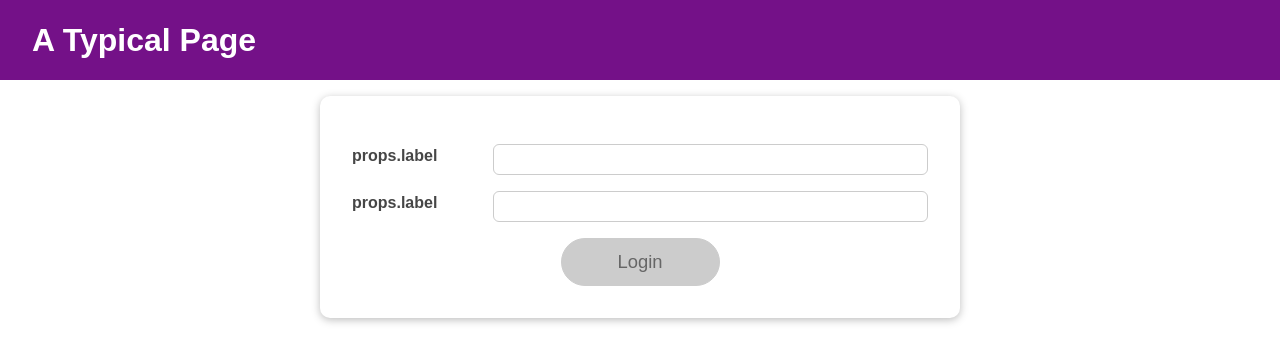
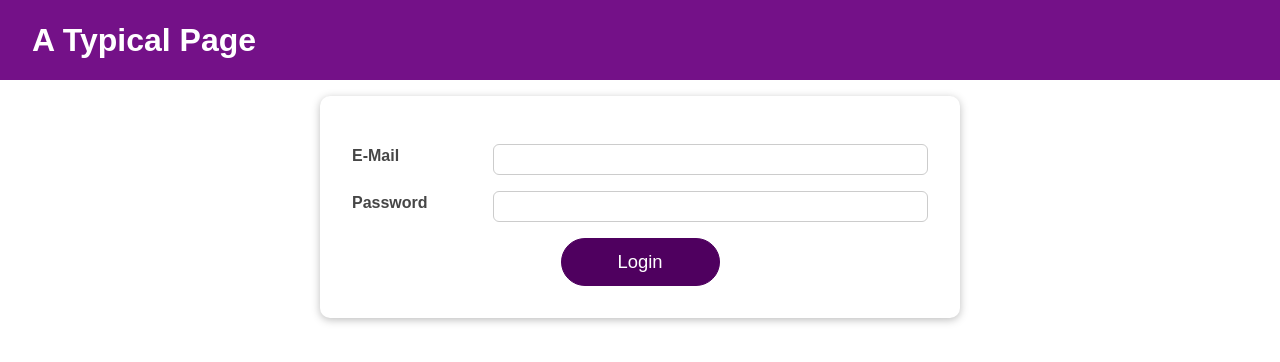
Before and after one commit to RailMazgutov/react-course, a React (Create React App) app in the folder login/: page / in a window 1280 px wide. Shown: the top 362 px of the page. Built offline with nearby package versions, Linux system fonts and the light colour scheme.

Commit message:
feat login: imperative handle

```diff
--- a/login/src/components/Login/Login.js
+++ b/login/src/components/Login/Login.js
@@ -1,6 +1,6 @@
 import styles from './Login.module.css';
 
-import {useContext, useEffect, useReducer, useState} from 'react';
+import {useContext, useEffect, useReducer, useState, useRef} from 'react';
 
 import Card from '../UI/Card/Card';
 import Button from '../UI/Button/Button';
@@ -37,6 +37,9 @@ const Login = (props) => {
     const [emailState, dispatchEmail] = useReducer(emailReducer, {value: '', isValid: null});
     const [passwordState, dispatchPassword] = useReducer(passwordReducer, {value: '', isValid: null});
 
+    const emailRef = useRef();
+    const passwordRef = useRef();
+
     const {isValid: emailIsValid} = emailState;
     const {isValid: passwordIsValid} = passwordState;
 
@@ -65,13 +68,20 @@ const Login = (props) => {
 
     const submitHandler = (event) => {
         event.preventDefault();
-        ctx.onLogin(emailState.value, passwordState.value);
+        if (formIsValid) {
+            ctx.onLogin(emailState.value, passwordState.value);
+        } else if (!emailIsValid) {
+            emailRef.current.focus();
+        } else {
+            passwordRef.current.focus();
+        }
     };
 
     return (
         <Card className={styles.login}>
             <form onSubmit={submitHandler}>
                 <Input
+                    ref={emailRef}
                     id="email"
                     label="E-Mail"
                     type="email"
@@ -80,6 +90,7 @@ const Login = (props) => {
                     onChange={emailChangeHandler}
                     onBlur={validateEmailHandler}/>
                 <Input
+                    ref={passwordRef}
                     id="password"
                     label="Password"
                     type="password"
@@ -88,7 +99,7 @@ const Login = (props) => {
                     onChange={passwordChangeHandler}
                     onBlur={validatePasswordHandler}/>
                 <div className={styles.actions}>
-                    <Button type="submit" className={styles.btn} disabled={!formIsValid}>
+                    <Button type="submit" className={styles.btn}>
                         Login
                     </Button>
                 </div>
--- a/login/src/components/UI/Input/Input.js
+++ b/login/src/components/UI/Input/Input.js
@@ -1,14 +1,28 @@
 import classes from './Input.module.css'
 
-const Input = (props) => {
+import React, {useRef, useImperativeHandle} from 'react';
+
+const Input = React.forwardRef((props, ref) => {
+    const inputRef = useRef();
+    const activate = () => {
+        inputRef.current.focus();
+    };
+
+    useImperativeHandle(ref, () => {
+        return {
+            focus: activate
+        };
+    });
+
     return (
         <div
             className={`${classes.control} ${
                 props.isValid === false ? classes.invalid : ''
             }`}
         >
-            <label htmlFor={props.id}>props.label</label>
+            <label htmlFor={props.id}>{props.label}</label>
             <input
+                ref={inputRef}
                 type={props.type}
                 id={props.id}
                 value={props.value}
@@ -16,7 +30,7 @@ const Input = (props) => {
                 onBlur={props.onBlur}
             />
         </div>
-);
-}
+    );
+});
 
 export default Input;
```
